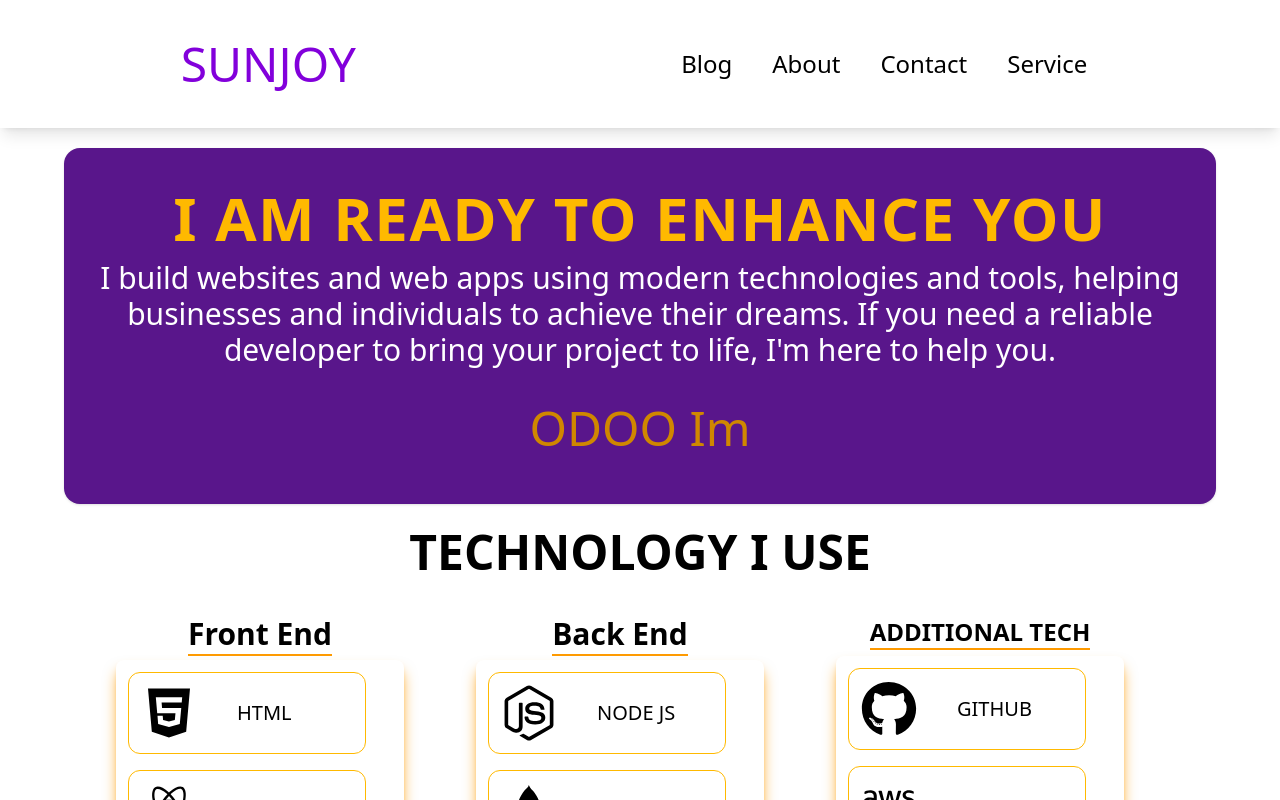
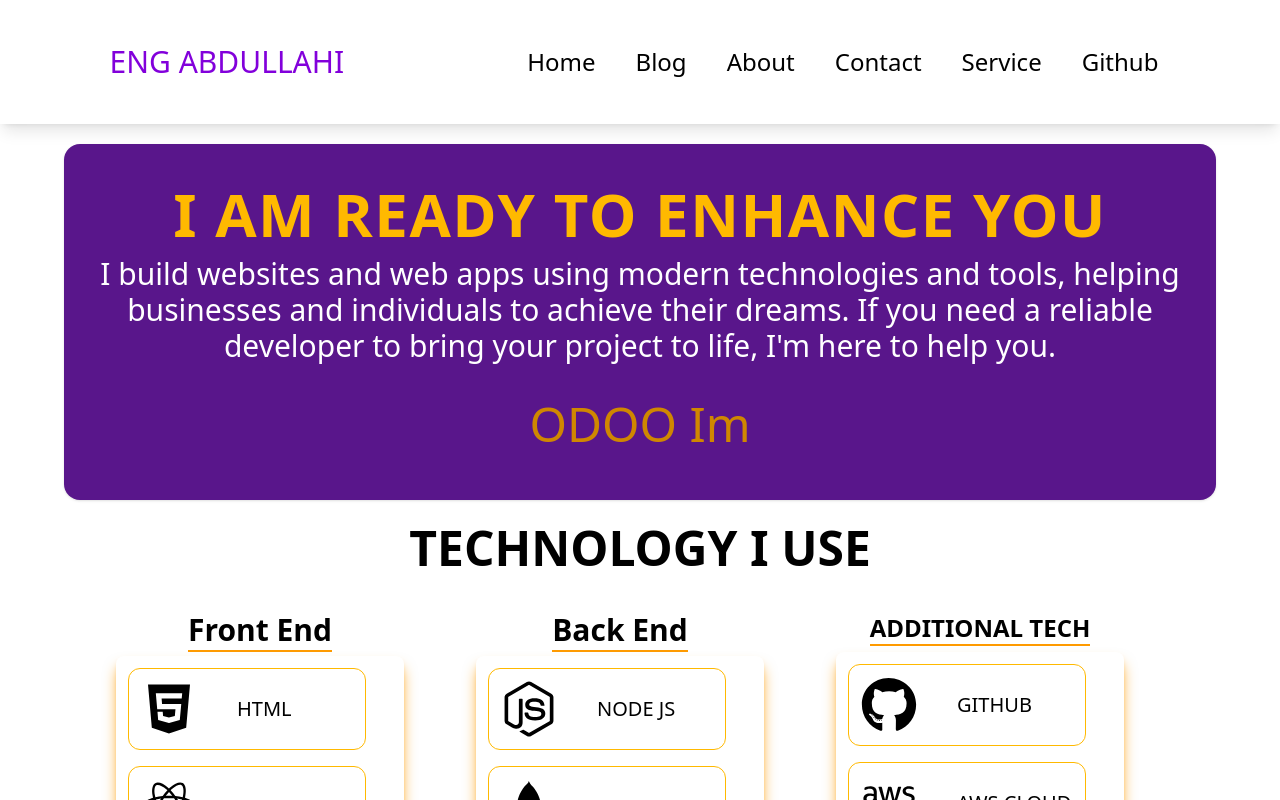
Before and after one commit to Abdullahi1440/Myporfoliowebapp, a React (Vite) app: page / in a window 1280 px wide. Shown: the top 800 px of the page. Built offline with nearby package versions, Linux system fonts and the light colour scheme; no server answers.

Commit message:
Added mygithub

```diff
--- a/src/Component/Menu.jsx
+++ b/src/Component/Menu.jsx
@@ -3,19 +3,22 @@ import { CiMenuBurger } from "react-icons/ci";
 import { IoMdClose } from "react-icons/io";
 import { Link } from 'react-router'
 import { FaWindowClose } from "react-icons/fa";
+import logo from'../assets/logo.png';
 const Menu = () => {
   const [ismenuopen, setmenuopen] = useState();
   return (
     <div className=' flex  mx-auto py-10 sm:px-6 justify-around items-center  text-black  w-full bg-white shadow-lg '>
-      <Link to="/" className='flex flex-wrap text-5xl uppercase text-purple-700  transition-colors hover:text-amber-600'>
-        SUNJOY
+      <Link to="/" className='flex flex-wrap  text-wrap text-3xl uppercase text-purple-700  transition-colors hover:text-amber-600'>
+        Eng Abdullahi
       </Link>
       <div className=' hidden sm:flex '>
         <ul className='flex gap-4 text-2xl'>
+            < Link to="/" className='px-3 py-1.5 hover:bg-purple-500 hover:text-white transition-all cursor-pointer '>Home</ Link>
           < Link to="/Blog" className='px-3 py-1.5 hover:bg-purple-500 hover:text-white transition-all cursor-pointer '>Blog</ Link>
           < Link to="/About" className='px-3 py-1.5 hover:bg-purple-500 hover:text-white  '>About</ Link>
           <Link to="/contacts" className='px-3 py-1.5 hover:bg-purple-500 hover:text-white '> Contact</Link>
           <Link to="/Service" className='px-3 py-1.5 hover:bg-purple-500 hover:text-white '> Service</Link>
+          <Link to="https://github.com/Abdullahi1440" className='px-3 py-1.5 hover:bg-purple-500 hover:text-white '> Github</Link>
 
 
 
```
